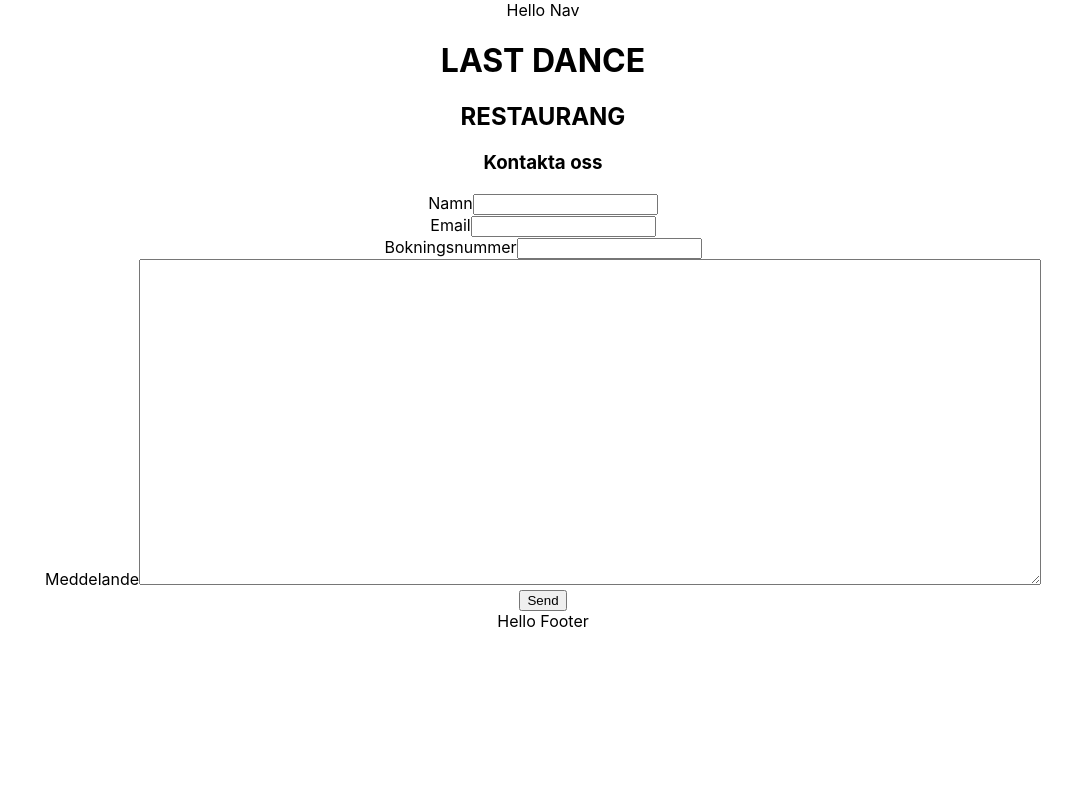
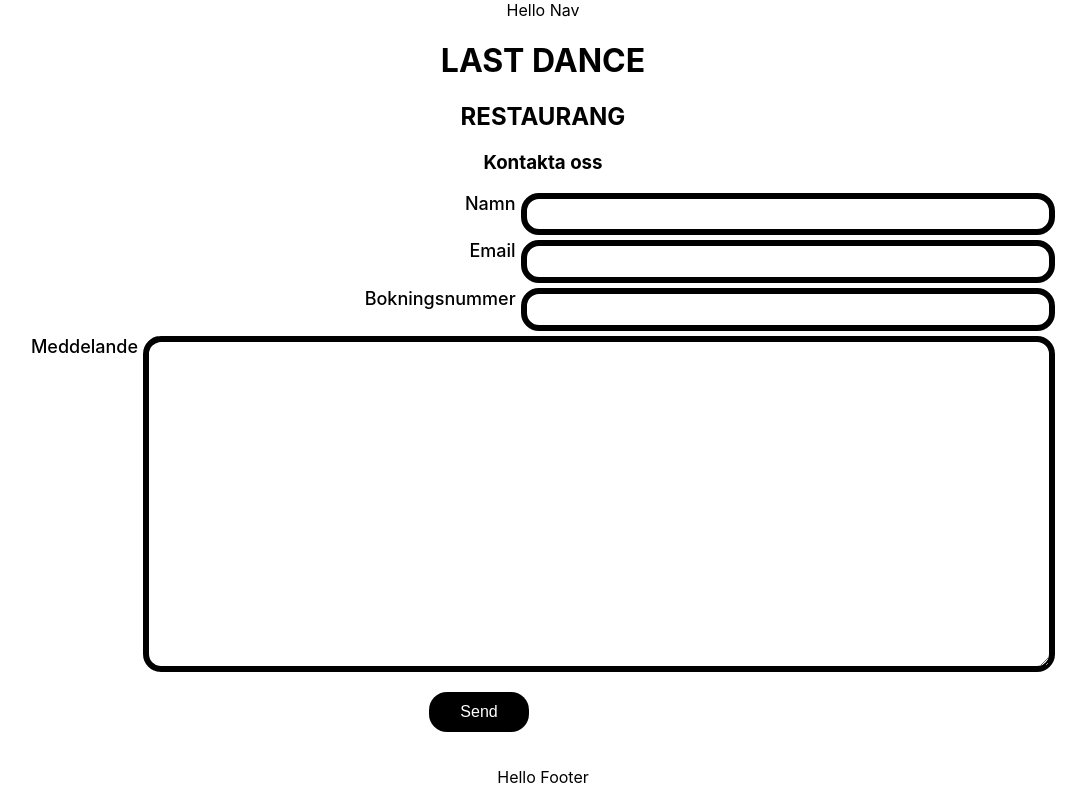
Before and after one commit to carlsylvan/restaurangen-last-dance, a React (Create React App) app: page /contact in a window 1280 px wide. Shown: the whole page, without its empty margins (97-1183 px from the left). Built offline with nearby package versions, Linux system fonts and the light colour scheme.

Commit message:
added styled components to contact and menu

```diff
--- a/src/components/Contact/Contact.tsx
+++ b/src/components/Contact/Contact.tsx
@@ -1,8 +1,15 @@
 import styled from "styled-components";
+import { Button, Form, Input, InputWrapper, Label } from "../styled/Booking";
 
 const Textarea = styled.textarea`
   width: 70vw;
   height: 40vh;
+  outline: none;
+  border-radius: 18px;
+  outline-color: black;
+  color: black;
+  border: 6px solid black;
+  font-size: 16px;
 `;
 
 export const Contact = () => {
@@ -11,25 +18,25 @@ export const Contact = () => {
         <h1>LAST DANCE</h1>
         <h2>RESTAURANG</h2>
         <h3>Kontakta oss</h3>
-        <form>
-            <div>
-                <label>Namn</label>
-                <input type="text" required />
-            </div>
-            <div>
-                <label>Email</label>
-                <input type="email"required />
-            </div>
-            <div>
-                <label>Bokningsnummer</label>
-                <input type="text" required />
-            </div>
-            <div>
-                <label>Meddelande</label>
+        <Form>
+            <InputWrapper>
+                <Label>Namn</Label>
+                <Input type="text" required />
+            </InputWrapper>
+            <InputWrapper>
+                <Label>Email</Label>
+                <Input type="email"required />
+            </InputWrapper>
+            <InputWrapper>
+                <Label>Bokningsnummer</Label>
+                <Input type="text" required />
+            </InputWrapper>
+            <InputWrapper>
+                <Label>Meddelande</Label>
                 <Textarea required></Textarea>
-            </div>
-            <button type="submit">Send</button>
-        </form>
+            </InputWrapper>
+            <Button type="submit">Send</Button>
+        </Form>
         </>
     )
 };
--- a/src/components/Menu/Menu.tsx
+++ b/src/components/Menu/Menu.tsx
@@ -1,11 +1,12 @@
 import { Course, menu, MenuSection } from "../../assets/menu";
+import { H1, H2 } from "../styled/Booking";
 
 export const Menu = () => {
 
     return (
       <>
-        <h1>LAST DANCE</h1>
-        <h2>RESTAURANG</h2>
+        <H1>LAST DANCE</H1>
+        <H2>RESTAURANG</H2>
         <div>
           <h3>Menu</h3>
           {Object.values(menu).map((section: MenuSection) => (
```
